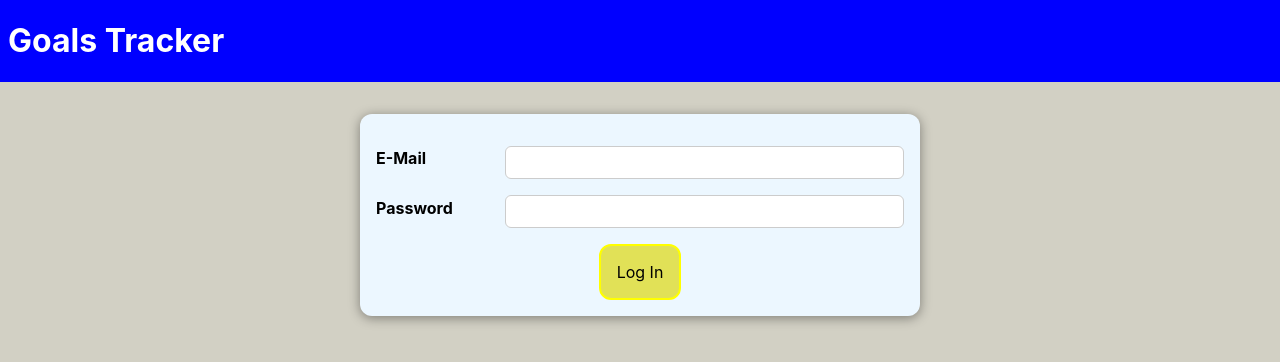
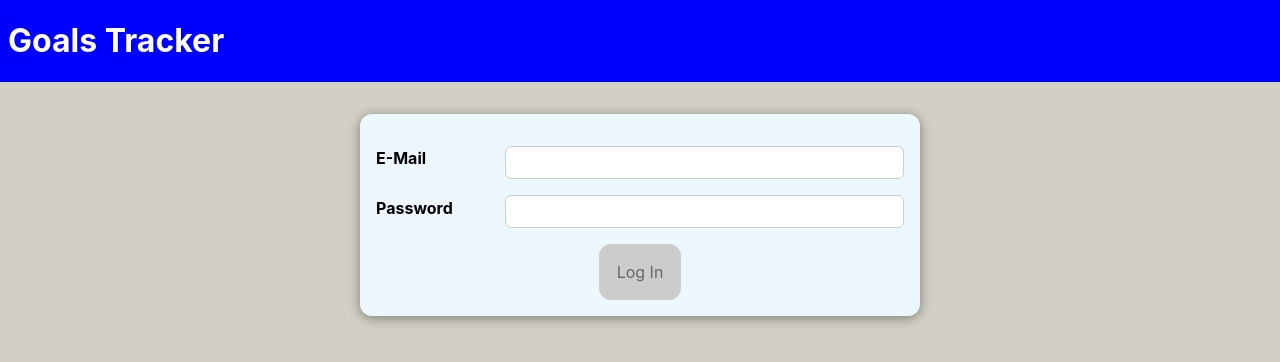
Before and after one commit to PivtoranisV/project-goals-tracker, a React (Create React App) app: page / in a window 1280 px wide. Shown: the top 362 px of the page. Built offline with nearby package versions, Linux system fonts and the light colour scheme.

Commit message:
Added login validation

```diff
--- a/src/components/Login/Login.js
+++ b/src/components/Login/Login.js
@@ -6,7 +6,10 @@ import styles from './Login.module.css';
 
 const Login = (props) => {
   const [enteredEmail, setEnteredEmail] = useState('');
+  const [emailIsValid, setEmailIsValid] = useState();
   const [enteredPassword, setEnteredPassword] = useState('');
+  const [passwordIsValid, setPasswordIsValid] = useState();
+  const [formIsValid, setFormIsValid] = useState();
 
   const submitHandler = (event) => {
     event.preventDefault();
@@ -15,10 +18,26 @@ const Login = (props) => {
 
   const emailHandler = (event) => {
     setEnteredEmail(event.target.value);
+
+    setFormIsValid(
+      event.target.value.includes('@') && enteredPassword.trim().length >= 7
+    );
+  };
+
+  const emailValidation = () => {
+    setEmailIsValid(enteredEmail.includes('@'));
   };
 
   const passwordHandler = (event) => {
     setEnteredPassword(event.target.value);
+
+    setFormIsValid(
+      event.target.value.trim().length >= 7 && enteredEmail.includes('@')
+    );
+  };
+
+  const passwordValidation = () => {
+    setPasswordIsValid(enteredPassword.length >= 7);
   };
 
   return (
@@ -26,7 +45,11 @@ const Login = (props) => {
       <Header />
       <Card>
         <form onSubmit={submitHandler}>
-          <div className={styles.control}>
+          <div
+            className={`${styles.control} ${
+              emailIsValid === false ? styles.invalid : ''
+            }`}
+          >
             <label htmlFor="email">E-Mail</label>
             <input
               type="email"
@@ -34,9 +57,14 @@ const Login = (props) => {
               name="email"
               value={enteredEmail}
               onChange={emailHandler}
+              onBlur={emailValidation}
             />
           </div>
-          <div className={styles.control}>
+          <div
+            className={`${styles.control} ${
+              passwordIsValid === false ? styles.invalid : ''
+            }`}
+          >
             <label htmlFor="password">Password</label>
             <input
               type="password"
@@ -44,10 +72,17 @@ const Login = (props) => {
               name="password"
               value={enteredPassword}
               onChange={passwordHandler}
+              onBlur={passwordValidation}
             />
           </div>
           <div className={styles.actions}>
-            <Button>Log In</Button>
+            <Button
+              type="submit"
+              disabled={!formIsValid}
+              className={styles.btn}
+            >
+              Log In
+            </Button>
           </div>
         </form>
       </Card>
--- a/src/components/Login/Login.module.css
+++ b/src/components/Login/Login.module.css
@@ -53,3 +53,13 @@
     }
 
 }
+
+.btn:disabled,
+.btn:focus:disabled,
+.btn:hover:disabled,
+.btn:active:disabled {
+    background: #ccc;
+    border-color: #ccc;
+    color: #666666;
+    cursor: not-allowed;
+}
--- a/src/components/UI/Button.js
+++ b/src/components/UI/Button.js
@@ -3,7 +3,12 @@ import styles from './Button.module.css';
 
 const Button = (props) => {
   return (
-    <button className={styles.button} type={props.type} onClick={props.onClick}>
+    <button
+      className={`${styles.button} ${props.className}`}
+      type={props.type}
+      onClick={props.onClick}
+      disabled={props.disabled}
+    >
       {props.children}
     </button>
   );
```
